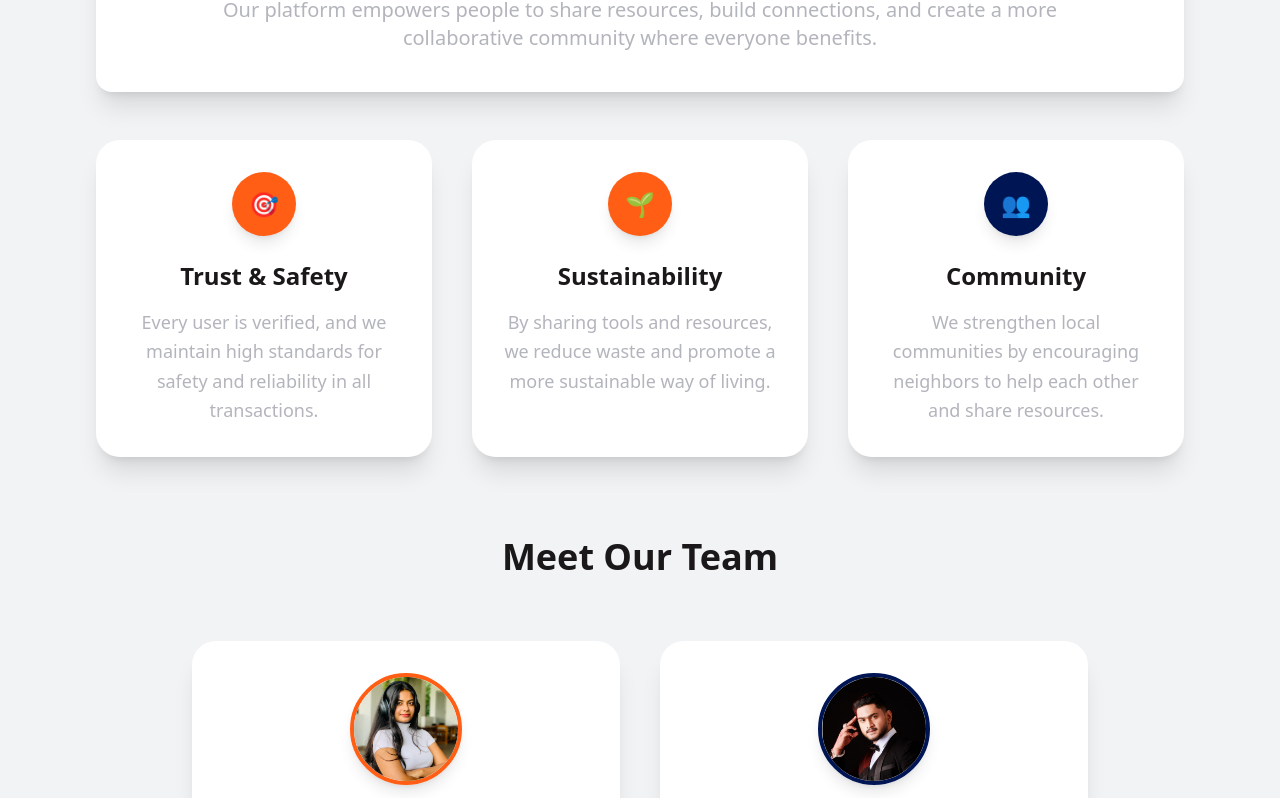
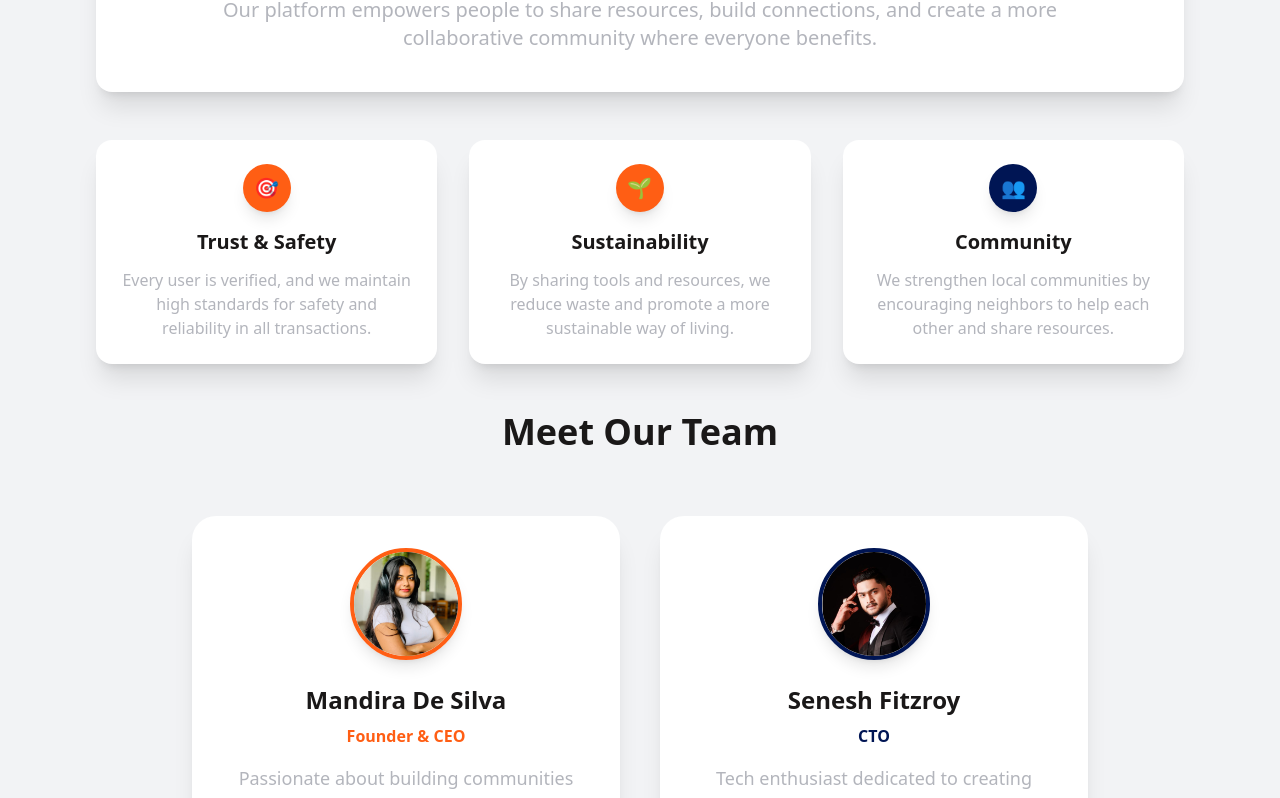
Before and after one commit to SeneshFitzroy/ToolnTask, a Next.js app: page /About in a window 1280 px wide. Shown: the part 869-1667 px from the top of the page. Built offline with nearby package versions, Linux system fonts and the light colour scheme; a web font is replaced by a local one.

Commit message:
feat: Enhanced pages/About.tsx,  - Detailed changes: diff --git a/pages/About.tsx b/pages/About.tsx ind... at 01:58 PM +0530, July 03, 2025

```diff
--- a/pages/About.tsx
+++ b/pages/About.tsx
@@ -116,35 +116,35 @@ export default function About() {
           </div>
 
           {/* Values Section */}
-          <div className="grid grid-cols-1 md:grid-cols-3 gap-8 sm:gap-10 mb-16 sm:mb-20">
-            <div className="p-8 rounded-3xl shadow-xl text-center hover:scale-105 transition-all duration-300" style={{ backgroundColor: theme === 'dark' ? '#1A1818' : '#FFFFFF' }}>
-              <div className="w-16 h-16 rounded-full flex items-center justify-center mx-auto mb-6 shadow-lg" style={{ backgroundColor: '#FF5E14' }}>
-                <span className="text-2xl">🎯</span>
+          <div className="grid grid-cols-1 md:grid-cols-3 gap-6 sm:gap-8 mb-8 sm:mb-12">
+            <div className="p-6 rounded-2xl shadow-xl text-center hover:scale-105 transition-all duration-300" style={{ backgroundColor: theme === 'dark' ? '#1A1818' : '#FFFFFF' }}>
+              <div className="w-12 h-12 rounded-full flex items-center justify-center mx-auto mb-4 shadow-lg" style={{ backgroundColor: '#FF5E14' }}>
+                <span className="text-xl">🎯</span>
               </div>
-              <h3 className="text-xl sm:text-2xl font-bold mb-4" style={{ color: theme === 'dark' ? '#FFFFFF' : '#1A1818' }}>Trust & Safety</h3>
-              <p className="text-lg leading-relaxed" style={{ color: '#B3B5BC' }}>
+              <h3 className="text-lg sm:text-xl font-bold mb-3" style={{ color: theme === 'dark' ? '#FFFFFF' : '#1A1818' }}>Trust & Safety</h3>
+              <p className="text-sm sm:text-base leading-relaxed" style={{ color: '#B3B5BC' }}>
                 Every user is verified, and we maintain high standards for safety and reliability
                 in all transactions.
               </p>
             </div>
 
-            <div className="p-8 rounded-3xl shadow-xl text-center hover:scale-105 transition-all duration-300" style={{ backgroundColor: theme === 'dark' ? '#1A1818' : '#FFFFFF' }}>
-              <div className="w-16 h-16 rounded-full flex items-center justify-center mx-auto mb-6 shadow-lg" style={{ backgroundColor: '#FF5E14' }}>
-                <span className="text-2xl">🌱</span>
+            <div className="p-6 rounded-2xl shadow-xl text-center hover:scale-105 transition-all duration-300" style={{ backgroundColor: theme === 'dark' ? '#1A1818' : '#FFFFFF' }}>
+              <div className="w-12 h-12 rounded-full flex items-center justify-center mx-auto mb-4 shadow-lg" style={{ backgroundColor: '#FF5E14' }}>
+                <span className="text-xl">🌱</span>
               </div>
-              <h3 className="text-xl sm:text-2xl font-bold mb-4" style={{ color: theme === 'dark' ? '#FFFFFF' : '#1A1818' }}>Sustainability</h3>
-              <p className="text-lg leading-relaxed" style={{ color: '#B3B5BC' }}>
+              <h3 className="text-lg sm:text-xl font-bold mb-3" style={{ color: theme === 'dark' ? '#FFFFFF' : '#1A1818' }}>Sustainability</h3>
+              <p className="text-sm sm:text-base leading-relaxed" style={{ color: '#B3B5BC' }}>
                 By sharing tools and resources, we reduce waste and promote a more sustainable
                 way of living.
               </p>
             </div>
 
-            <div className="p-8 rounded-3xl shadow-xl text-center hover:scale-105 transition-all duration-300" style={{ backgroundColor: theme === 'dark' ? '#1A1818' : '#FFFFFF' }}>
-              <div className="w-16 h-16 rounded-full flex items-center justify-center mx-auto mb-6 shadow-lg" style={{ backgroundColor: '#001554' }}>
-                <span className="text-2xl">👥</span>
+            <div className="p-6 rounded-2xl shadow-xl text-center hover:scale-105 transition-all duration-300" style={{ backgroundColor: theme === 'dark' ? '#1A1818' : '#FFFFFF' }}>
+              <div className="w-12 h-12 rounded-full flex items-center justify-center mx-auto mb-4 shadow-lg" style={{ backgroundColor: '#001554' }}>
+                <span className="text-xl">👥</span>
               </div>
-              <h3 className="text-xl sm:text-2xl font-bold mb-4" style={{ color: theme === 'dark' ? '#FFFFFF' : '#1A1818' }}>Community</h3>
-              <p className="text-lg leading-relaxed" style={{ color: '#B3B5BC' }}>
+              <h3 className="text-lg sm:text-xl font-bold mb-3" style={{ color: theme === 'dark' ? '#FFFFFF' : '#1A1818' }}>Community</h3>
+              <p className="text-sm sm:text-base leading-relaxed" style={{ color: '#B3B5BC' }}>
                 We strengthen local communities by encouraging neighbors to help each other
                 and share resources.
               </p>
```
